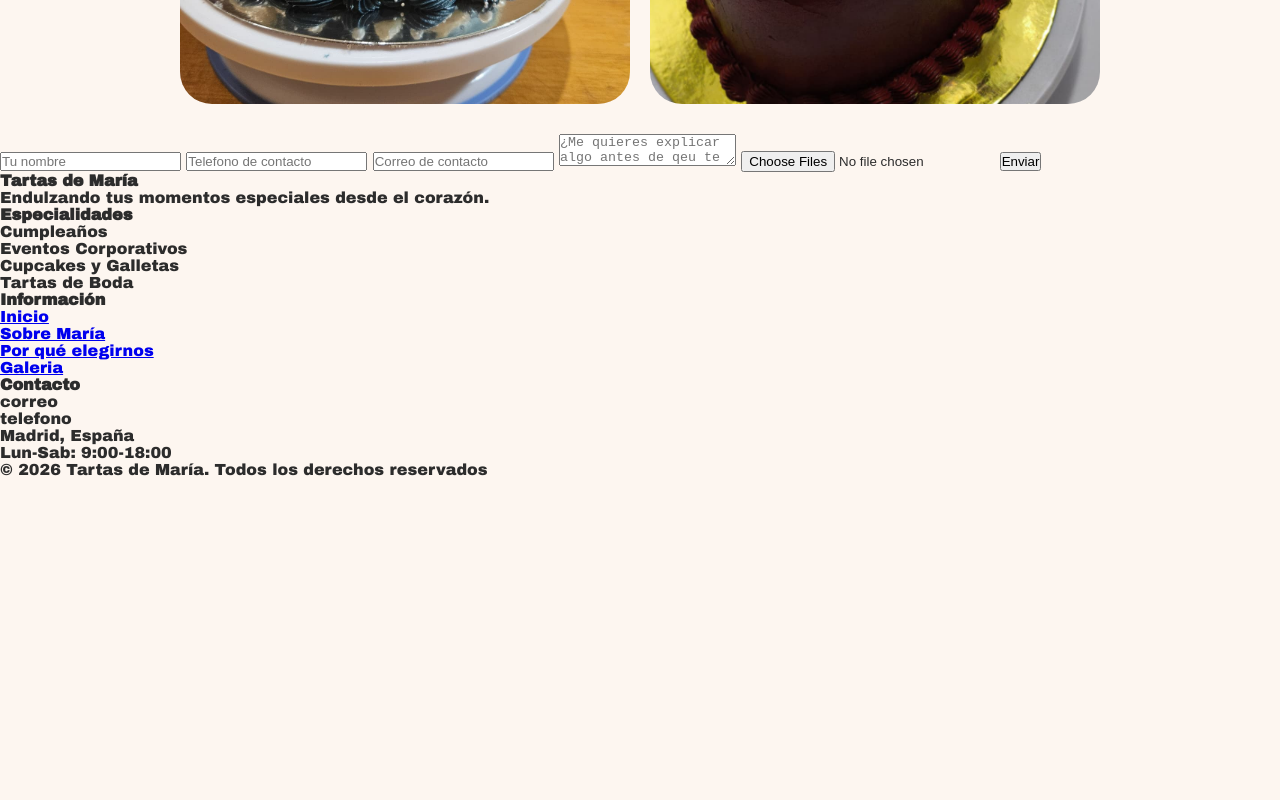
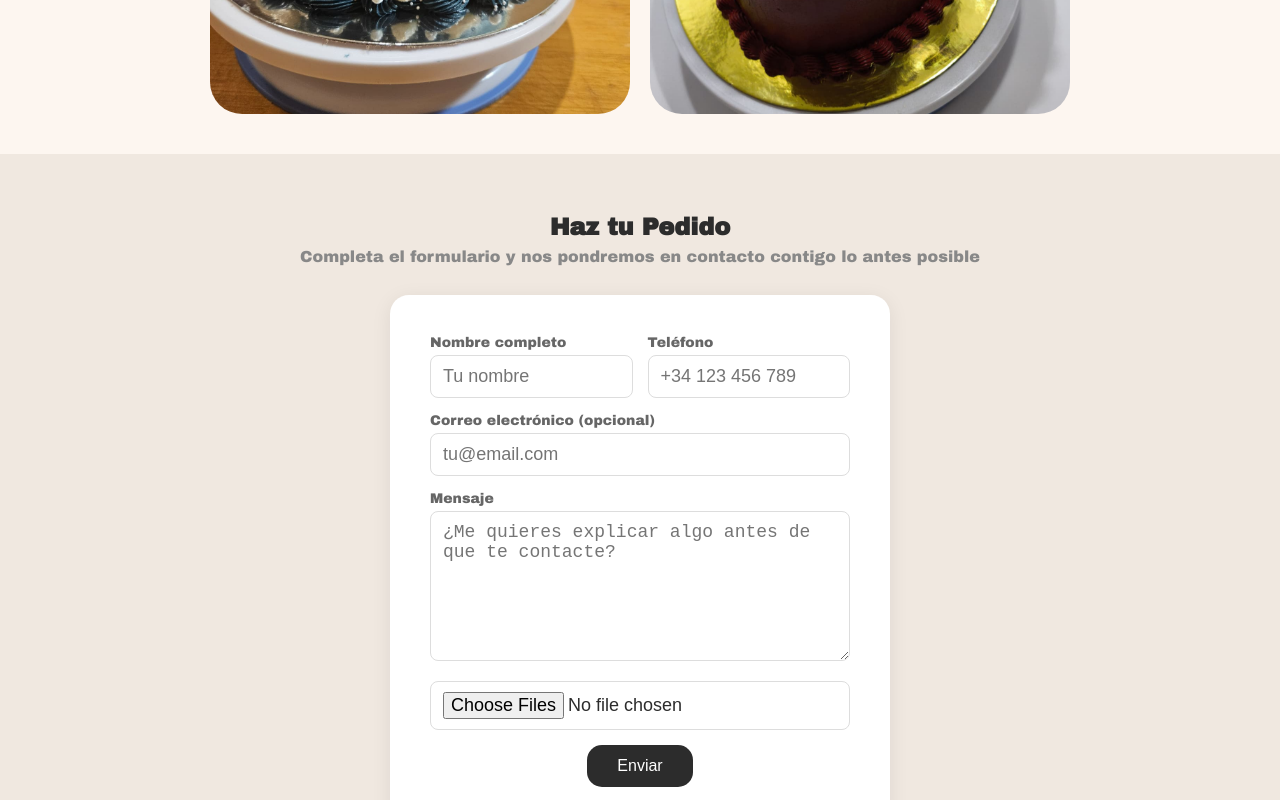
Before and after one commit to modinoricardo/tartas-maria, a plain HTML site: page index.html in a window 1280 px wide. Shown: the part 1760-2560 px from the top of the page. Before the commit the page ends 2238 px from the top, so only its background shows below. Drawn offline with Linux system fonts and the light colour scheme.

Commit message:
Añadir estilos CSS al formulario

```diff
--- a/index.html
+++ b/index.html
@@ -223,12 +223,36 @@
 
         <!-- Seccion del formulario para realizar pedidos -->
         <section id="pedido">
+            <h2>Haz tu Pedido</h2>
+            <p>Completa el formulario y nos pondremos en contacto contigo lo antes posible</p>
             <form action="">
-                <input type="text" placeholder="Tu nombre">
-                <input type="tel" placeholder="Telefono de contacto">
-                <input type="email" placeholder="Correo de contacto">
-                <textarea placeholder="¿Me quieres explicar algo antes de qeu te contacte?"></textarea>
-                <input type="file" multiple>
+                <div class="campos-nombre-telefono">
+                    <div class="campo-formulario">
+                        <label for="nombre">Nombre completo</label>
+                        <input type="text" id="nombre" placeholder="Tu nombre" required>
+                    </div>
+
+                    <div class="campo-formulario">
+                        <label for="telefono">Teléfono</label>
+                        <input type="tel" id="telefono" placeholder="+34 123 456 789" required>
+                    </div>
+                </div>
+                <div class="campo-formulario">
+                    <label for="correo">Correo electrónico (opcional)</label>
+                    <input type="email" id="correo" placeholder="tu@email.com">
+                </div>
+
+                <div class="campo-formulario">
+                    <label for="texto-largo">Mensaje</label>
+                    <textarea id="texto-largo"
+                        placeholder="¿Me quieres explicar algo antes de que te contacte?"></textarea>
+                </div>
+
+                <div class="campo-formulario">
+                    <label for="archivo"></label>
+                    <input type="file" id="archivo" multiple>
+                </div>
+
                 <button type="submit">Enviar</button>
             </form>
         </section>
--- a/style.css
+++ b/style.css
@@ -128,12 +128,12 @@ nav ul li a:hover {
     flex-wrap: wrap;
     justify-content: center;
     gap: 20px;
-    padding: 30px;
+    padding: 40px;
 }
 
 .categoria-galeria {
     position: relative;
-    width: 450px;
+    width: 420px;
     height: 400px;
     overflow: hidden;
     font-family: Georgia, serif;
@@ -175,7 +175,102 @@ nav ul li a:hover {
     transform: scale(1.1);
 }
 
-#romanticas-galeria img{
+#romanticas-galeria img {
     object-position: 30% 20%;
-    transform: scale(1.2);
 }
+
+/* Pedido/Formulario */
+
+form {
+    display: flex;
+    flex-direction: column;
+    gap: 15px;
+    max-width: 500px;
+    width: 100%;
+    margin: 0 auto;
+    background-color: #ffffff;
+    padding: 40px;
+    border-radius: 19px;
+    box-shadow: 0 4px 20px rgba(0, 0, 0, 0.08);
+}
+
+#pedido {
+    padding: 60px 40px;
+    justify-content: center;
+    text-align: center;
+    background-color: #f0e8e0;
+}
+
+#pedido button {
+    background-color: #2c2c2c;
+    color: white;
+    border: none;
+    border-radius: 15px;
+    padding: 12px 30px;
+    cursor: pointer;
+    font-size: 16px;
+    transition: transform 0.2s ease;
+    width: fit-content;
+    align-self: center;
+}
+
+#pedido button:hover {
+    transform: scale(1.05);
+}
+
+#pedido input,
+#pedido textarea {
+    border: 1px solid #ddd;
+    background-color: #ffffff;
+    outline: none;
+    border-radius: 8px;
+    font-size: 18px;
+    padding: 10px 12px;
+}
+
+#pedido h2 {
+    margin-bottom: 30px;
+    margin-bottom: 8px;
+}
+
+#pedido p {
+    margin-bottom: 30px;
+    color: #888;
+}
+
+#pedido input:focus,
+#pedido textarea:focus {
+    border-color: #2c2c2c
+}
+
+textarea {
+    min-height: 150px;
+    max-height: 300px;
+    resize: vertical;
+}
+
+
+label {
+    text-align: left;
+}
+
+form label {
+    font-size: 14px;
+    font-weight: normal;
+    color: #666;
+    gap: 15px;
+}
+
+.campo-formulario {
+    display: flex;
+    flex-direction: column;
+    gap: 5px;
+    flex: 1;
+    min-width: 0
+}
+
+.campos-nombre-telefono{
+    display: flex;
+    gap: 15px;
+    min-width: 0
+}
```
